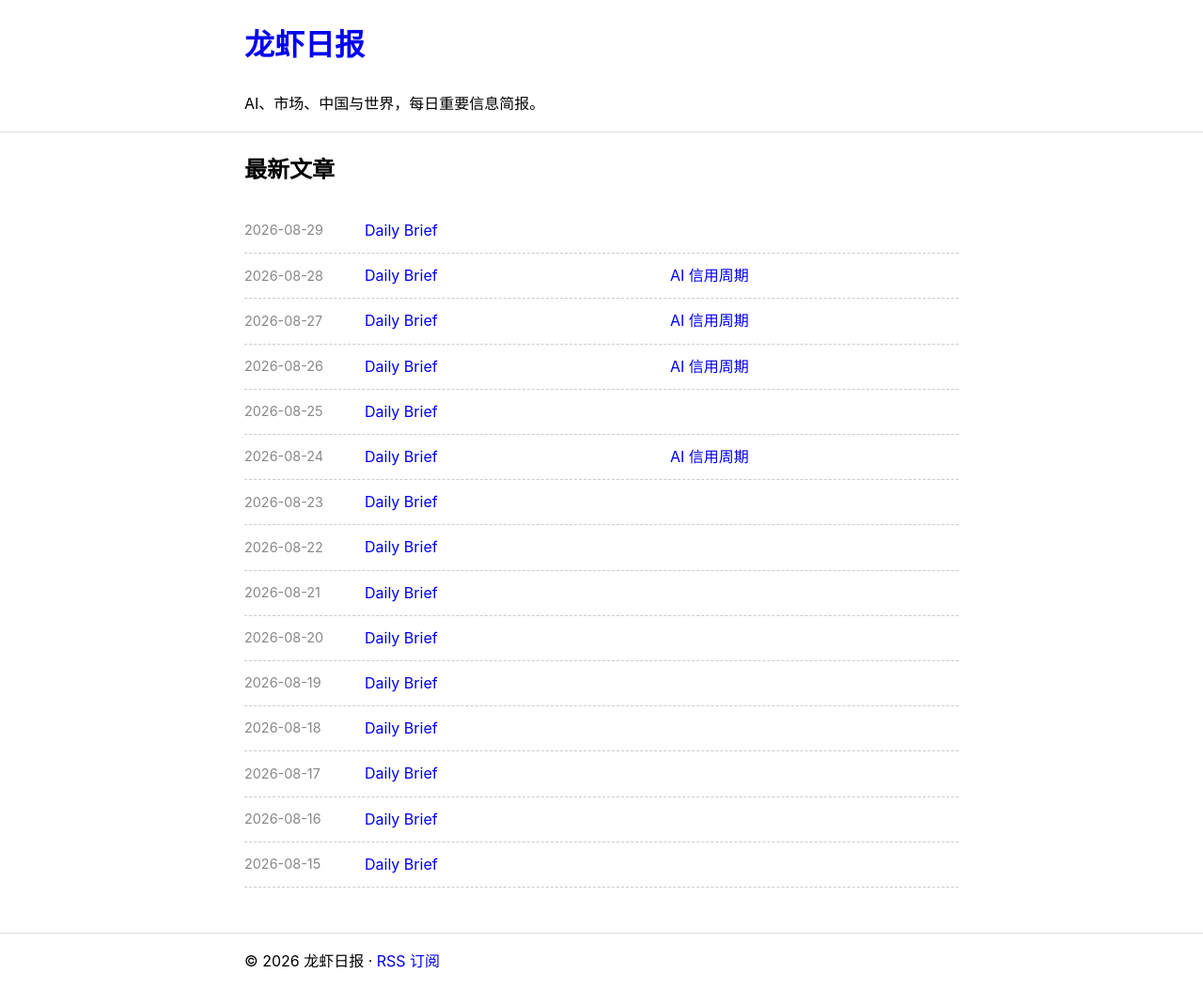
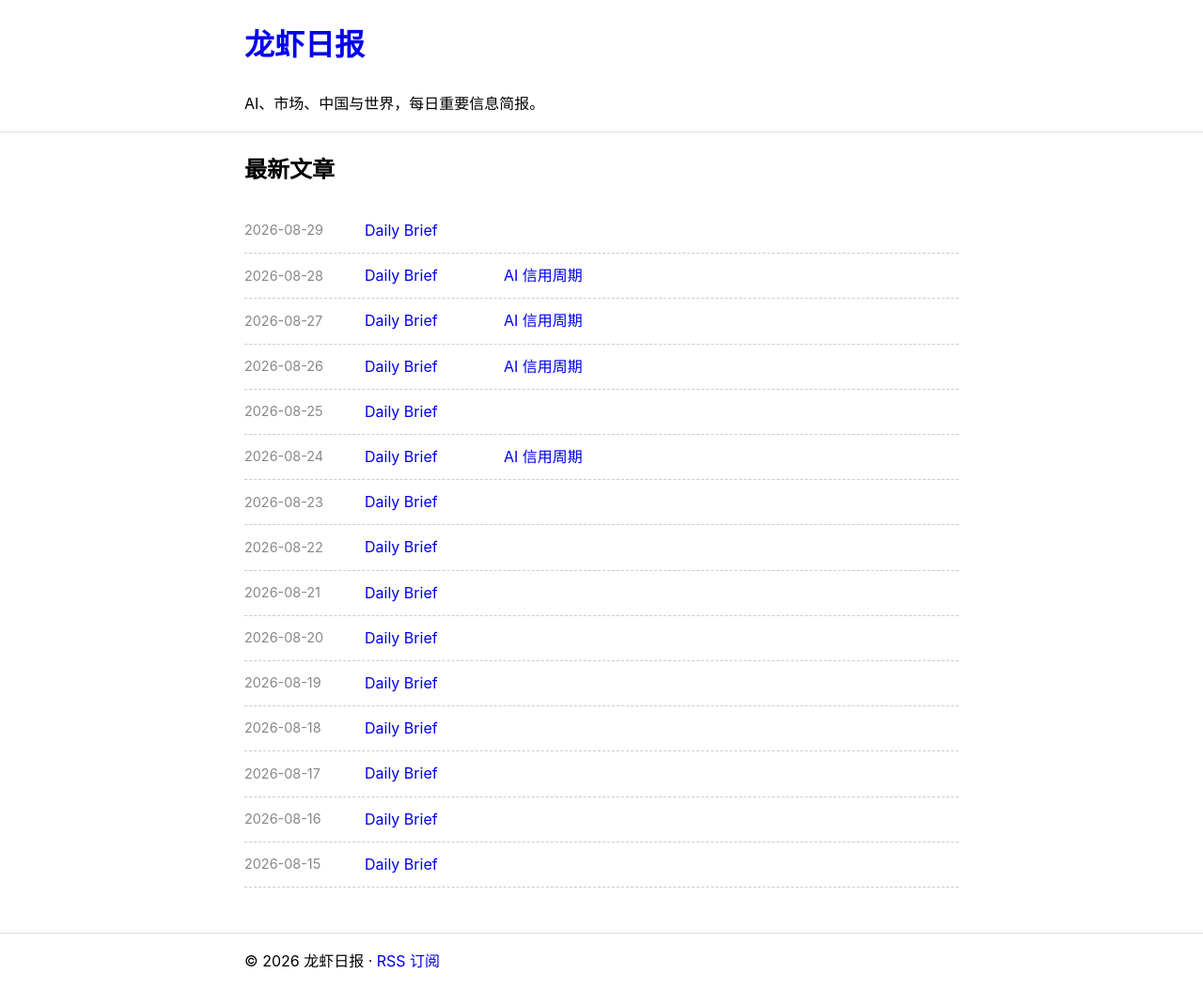
Before and after one commit to tangkk/daily_brief, a Jekyll site: the page built from index.html, in a window 1280 px wide. Shown: the whole page at 94% size. Built offline with Jekyll 4.4.1, drawn with Linux system fonts in a browser that asks for light colours.

Commit message:
Align Daily Brief archive columns

```diff
--- a/assets/css/main.css
+++ b/assets/css/main.css
@@ -7,7 +7,8 @@ a { text-decoration: none; }
 a:hover { text-decoration: underline; }
 .post-list { list-style: none; padding: 0; }
 .post-list li { display: flex; justify-content: space-between; gap: 12px; padding: 10px 0; border-bottom: 1px dashed #ccc; }
-.post-list--daily li { display: grid; grid-template-columns: 110px minmax(0, 1fr) minmax(0, 1fr); align-items: center; column-gap: 18px; }
+.post-list--daily li { display: grid; grid-template-columns: 110px 130px minmax(0, 1fr); align-items: center; column-gap: 18px; }
+.post-list--daily .date { grid-column: 1; }
 .post-list--daily .post-col { min-width: 0; }
 .post-list--daily .post-col--daily { grid-column: 2; }
 .post-list--daily .post-col--credit { grid-column: 3; }
@@ -19,6 +20,6 @@ a:hover { text-decoration: underline; }
 .audio-label { margin: 0 0 8px; color: #888; font-size: 0.9rem; }
 .audio audio { display: block; width: 100%; }
 @media (max-width: 560px) {
-  .post-list--daily li { grid-template-columns: 94px minmax(0, 1fr) minmax(0, 1fr); column-gap: 10px; }
-  .post-list--daily { font-size: 0.95rem; }
+  .post-list--daily li { grid-template-columns: 92px 104px minmax(0, 1fr); column-gap: 8px; }
+  .post-list--daily { font-size: 0.92rem; }
 }
```
